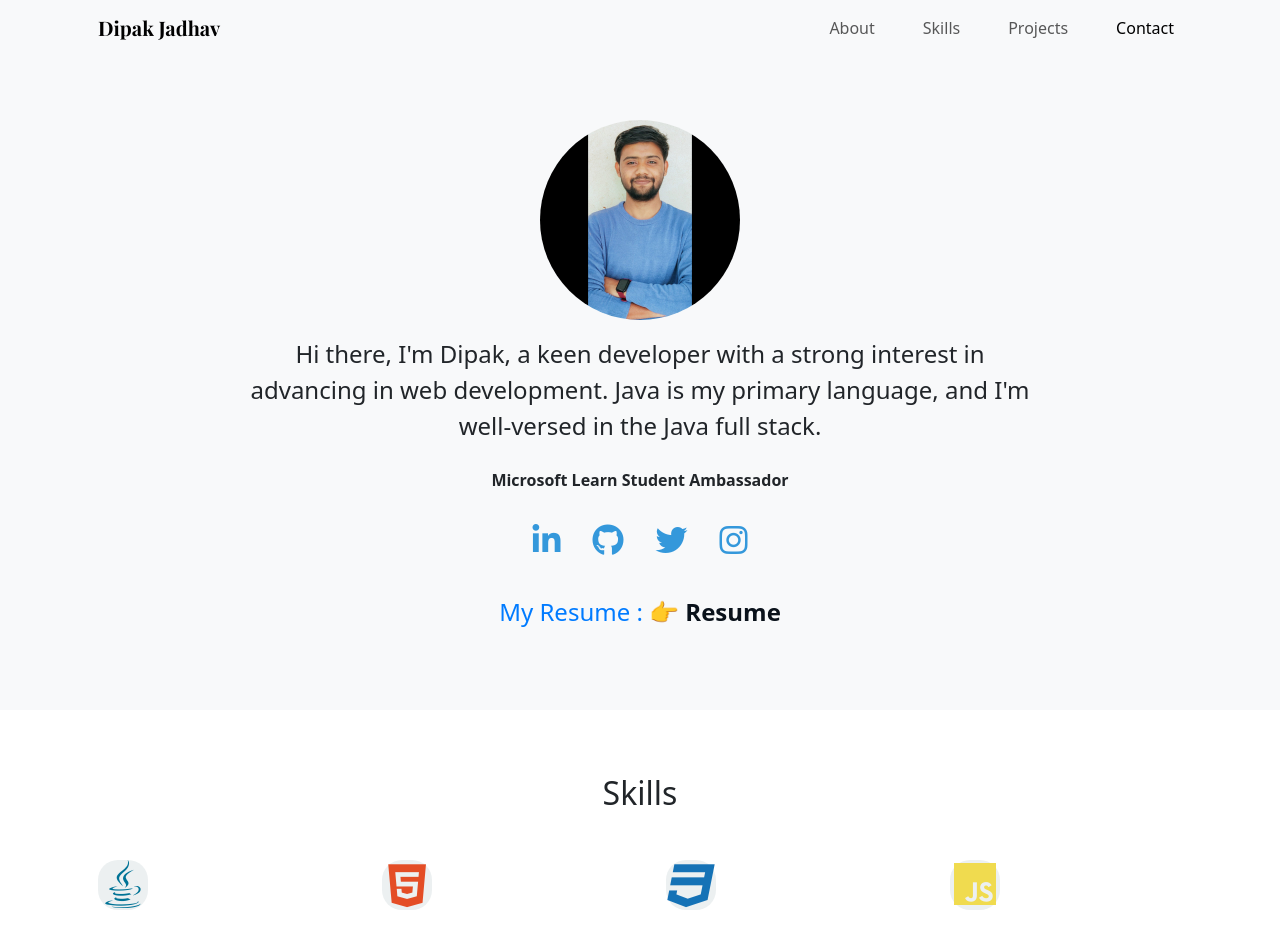
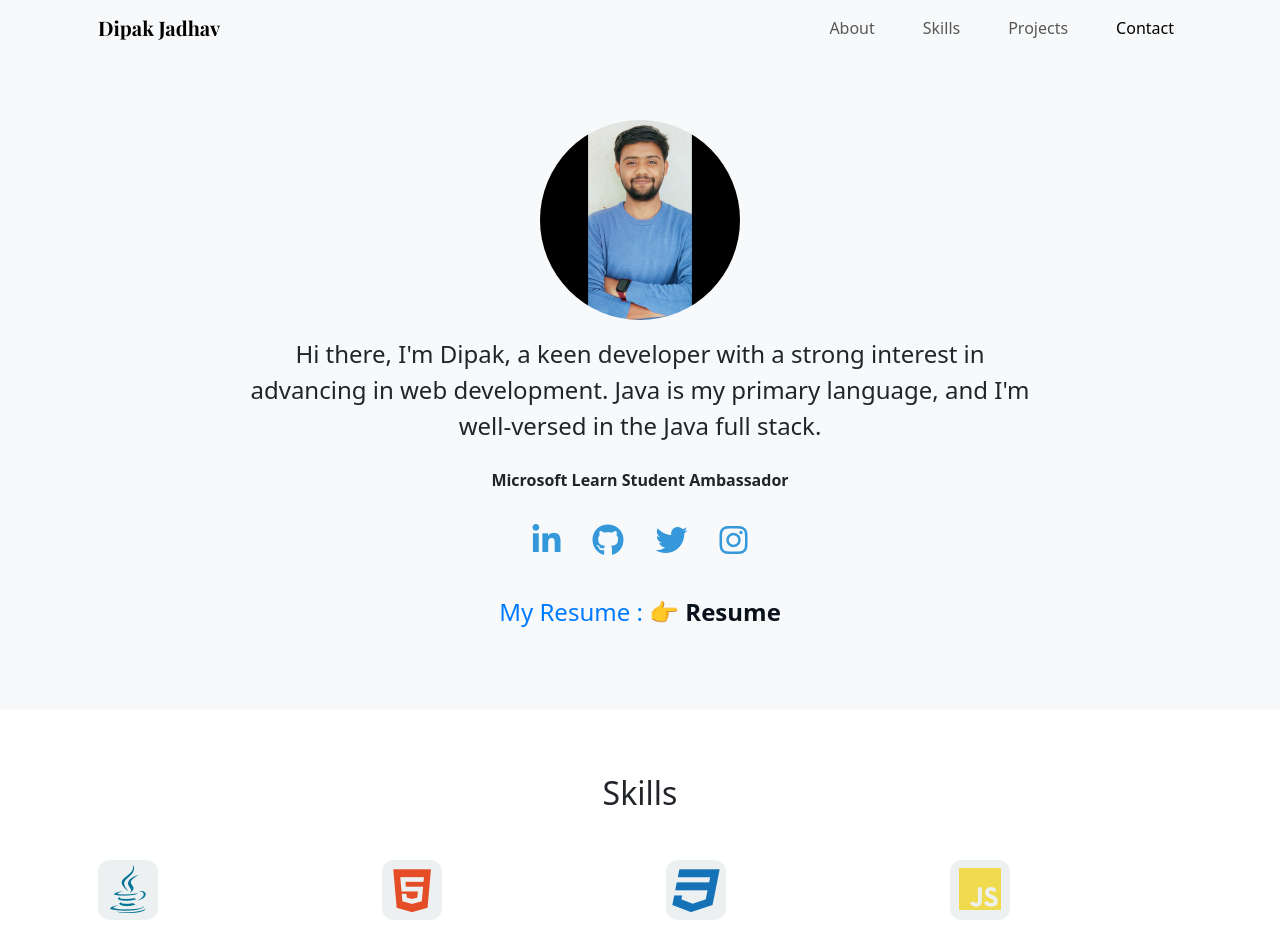
Before and after one commit to dipakja/dipakja.github.io, a plain HTML site: page index.html in a window 1280 px wide. Shown: the top 939 px of the page. Drawn offline with nearby package versions, Linux system fonts and the light colour scheme.

Commit message:
Update Home.css

```diff
--- a/Home.css
+++ b/Home.css
@@ -136,11 +136,11 @@ nav a {
 }
 
 .skill-icon {
-    width: 50px; /* Adjust size as needed */
-    height: 50px;
+    width: 60px; /* Adjust size as needed */
+    height: 60px;
     margin: 1rem;
     background-color: #ecf0f1; /* Background color for the icons */
-    border-radius: 40%; /* Make the background circular */
+    border-radius: 20%; /* Make the background circular */
     display: flex;
     align-items: center;
     justify-content: center;
```
